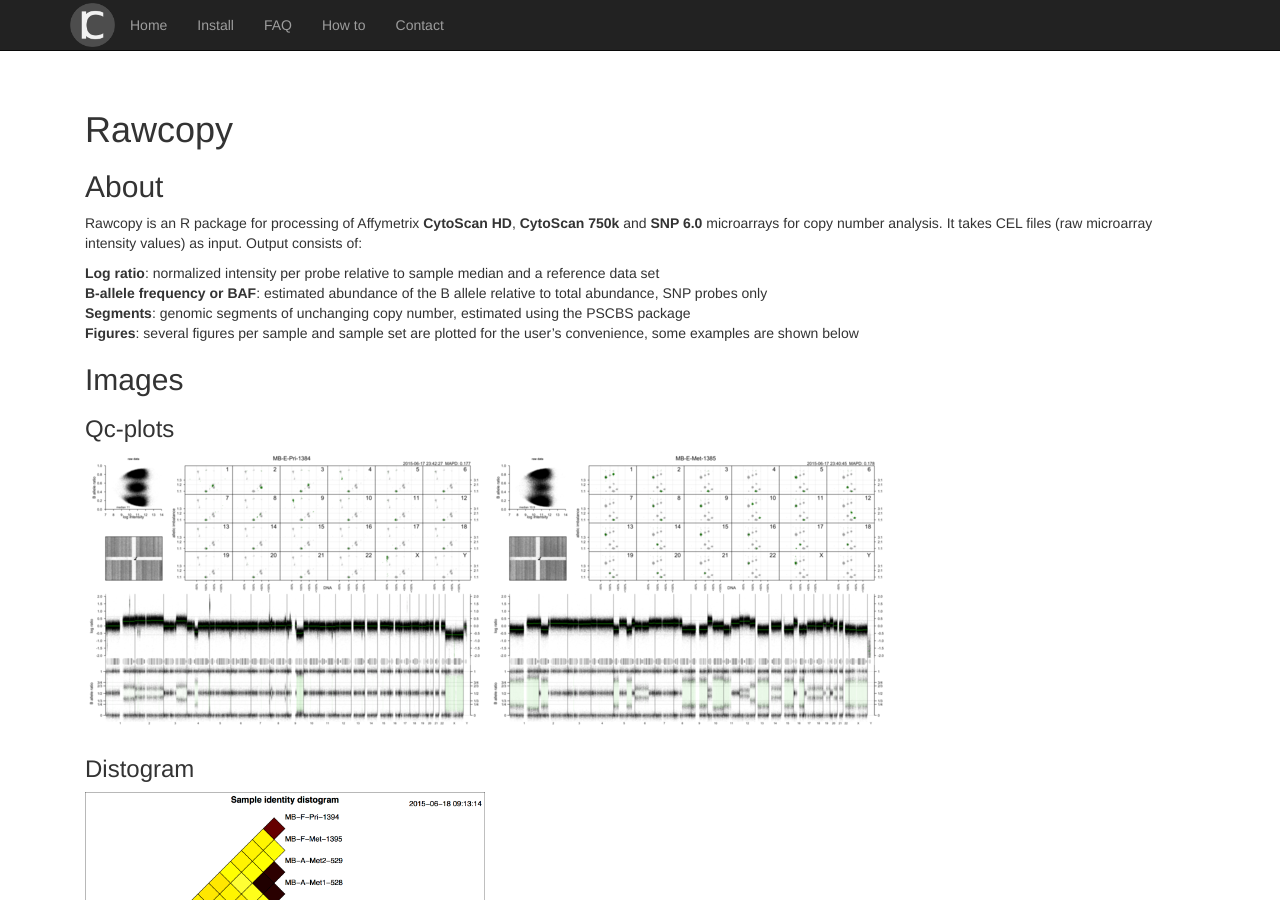
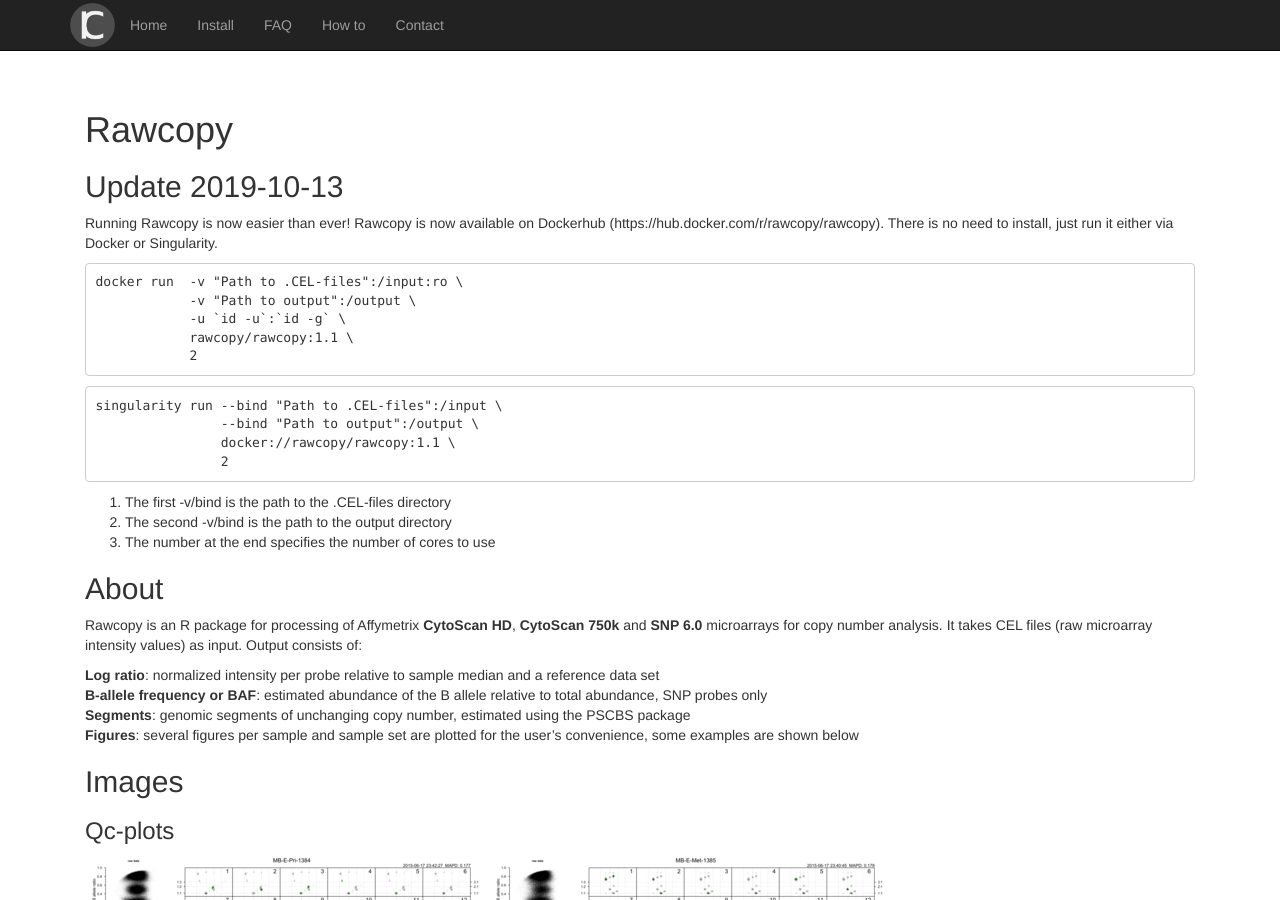
Before and after one commit to rawcopy/rawcopy.github.io, a Jekyll site: the page built from index.md, in a window 1280 px wide and 900 px high. Built offline with Jekyll 4.4.1, drawn with Linux system fonts in a browser that asks for light colours; nearby versions of some CDN libraries.

Commit message:
Update index.md

````diff
--- a/index.md
+++ b/index.md
@@ -4,6 +4,27 @@ title:  'Home'
 ---
 
 # Rawcopy
+
+## Update 2019-10-13
+Running Rawcopy is now easier than ever! Rawcopy is now available on Dockerhub (https://hub.docker.com/r/rawcopy/rawcopy). There is no need to install, just run it either via Docker or Singularity.
+
+```
+docker run  -v "Path to .CEL-files":/input:ro \
+            -v "Path to output":/output \
+            -u `id -u`:`id -g` \
+            rawcopy/rawcopy:1.1 \
+            2
+```
+```
+singularity run --bind "Path to .CEL-files":/input \
+                --bind "Path to output":/output \
+                docker://rawcopy/rawcopy:1.1 \
+                2
+```
+1. The first -v/bind is the path to the .CEL-files directory
+1. The second -v/bind is the path to the output directory
+1. The number at the end specifies the number of cores to use
+
 
 ## About
 Rawcopy is an R package for processing of Affymetrix **CytoScan HD**, **CytoScan 750k** and **SNP 6.0** microarrays for copy number analysis. It takes CEL files (raw microarray intensity values) as input. Output consists of:
````
